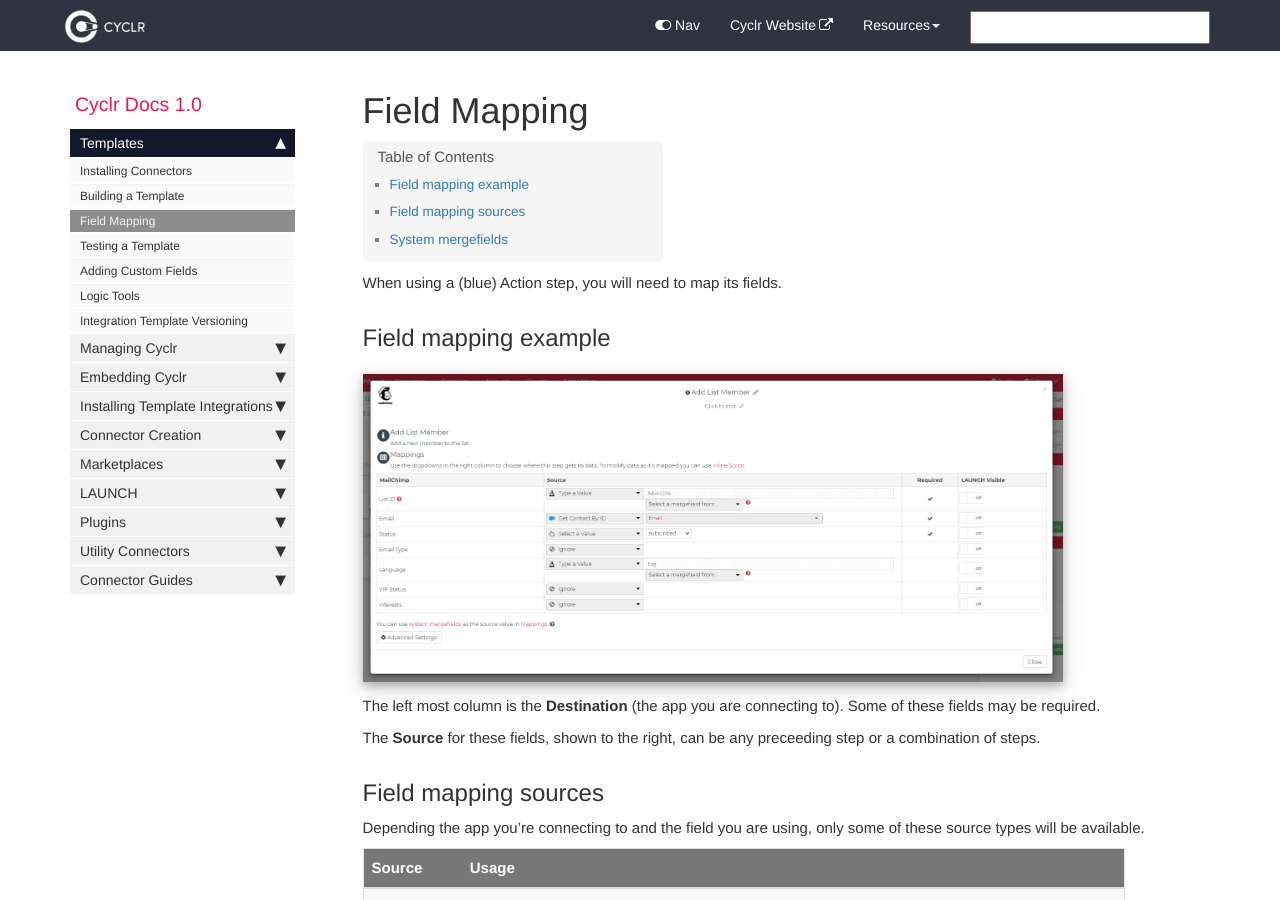
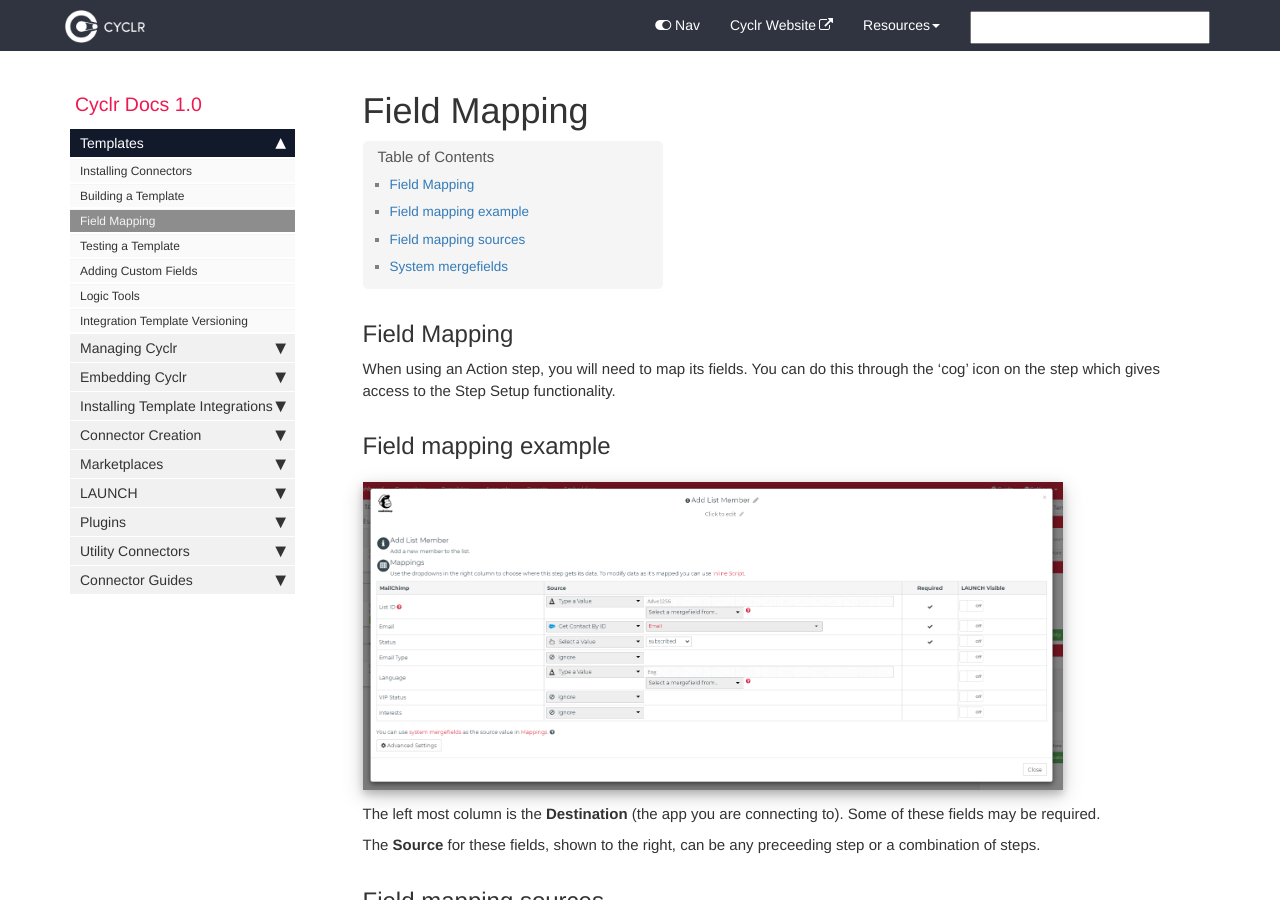
Before and after one commit to sneakysneak/docs, a Jekyll site: the page built from pages/templates/03-field-mapping.md, in a window 1280 px wide and 900 px high. Built offline with Jekyll 4.4.1, drawn with Linux system fonts in a browser that asks for light colours; nearby versions of some CDN libraries; comment, search, counter and statistics services are not loaded.

Commit message:
Update 03-field-mapping.md

```diff
--- a/pages/templates/03-field-mapping.md
+++ b/pages/templates/03-field-mapping.md
@@ -6,7 +6,9 @@ tags: [templates]
 
 ---
 
-When using a (blue) Action step, you will need to map its fields.
+## Field Mapping
+
+When using an Action step, you will need to map its fields.  You can do this through the 'cog' icon on the step which gives access to the Step Setup functionality.
 
 ## Field mapping example
 
```
